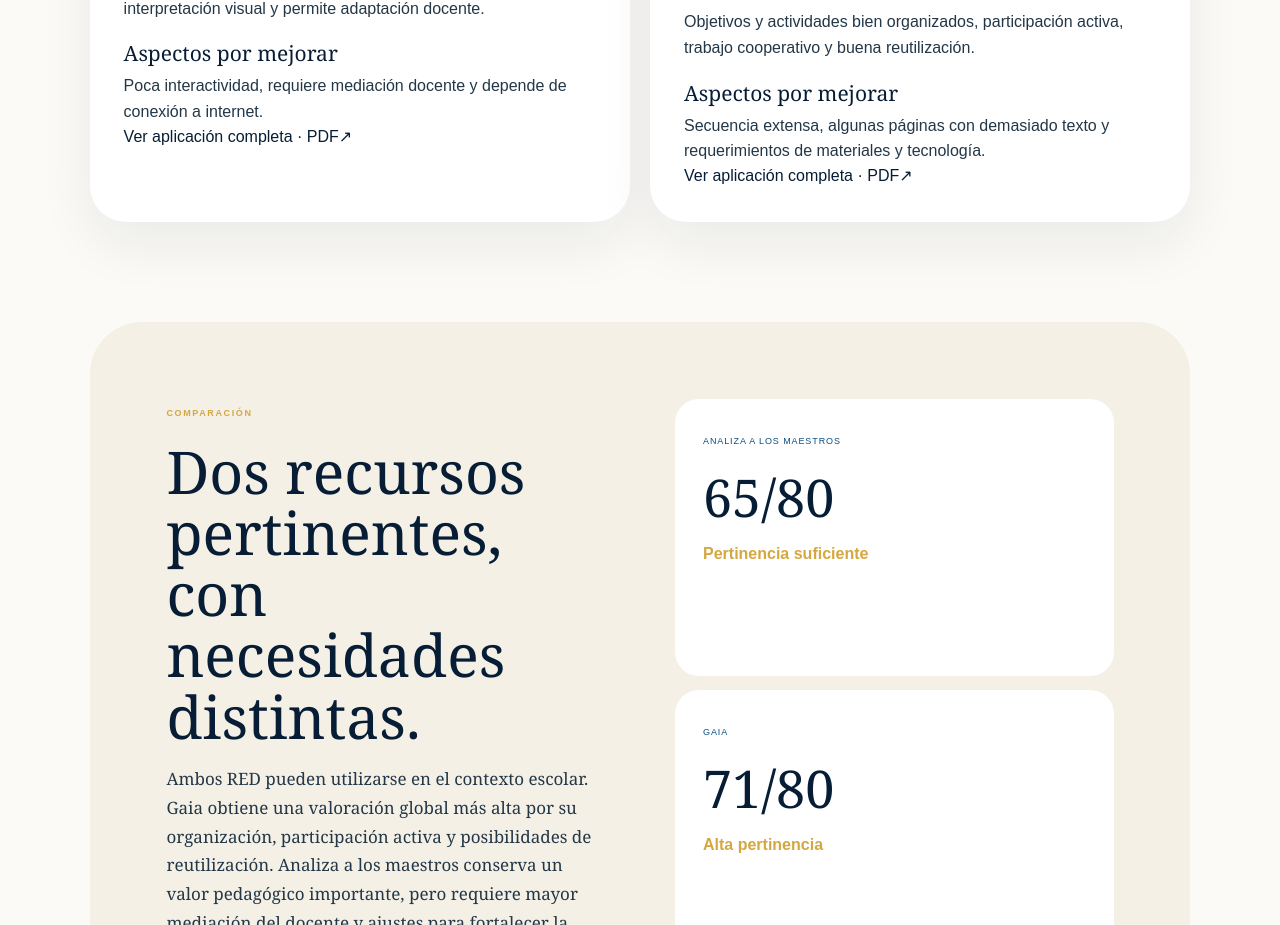
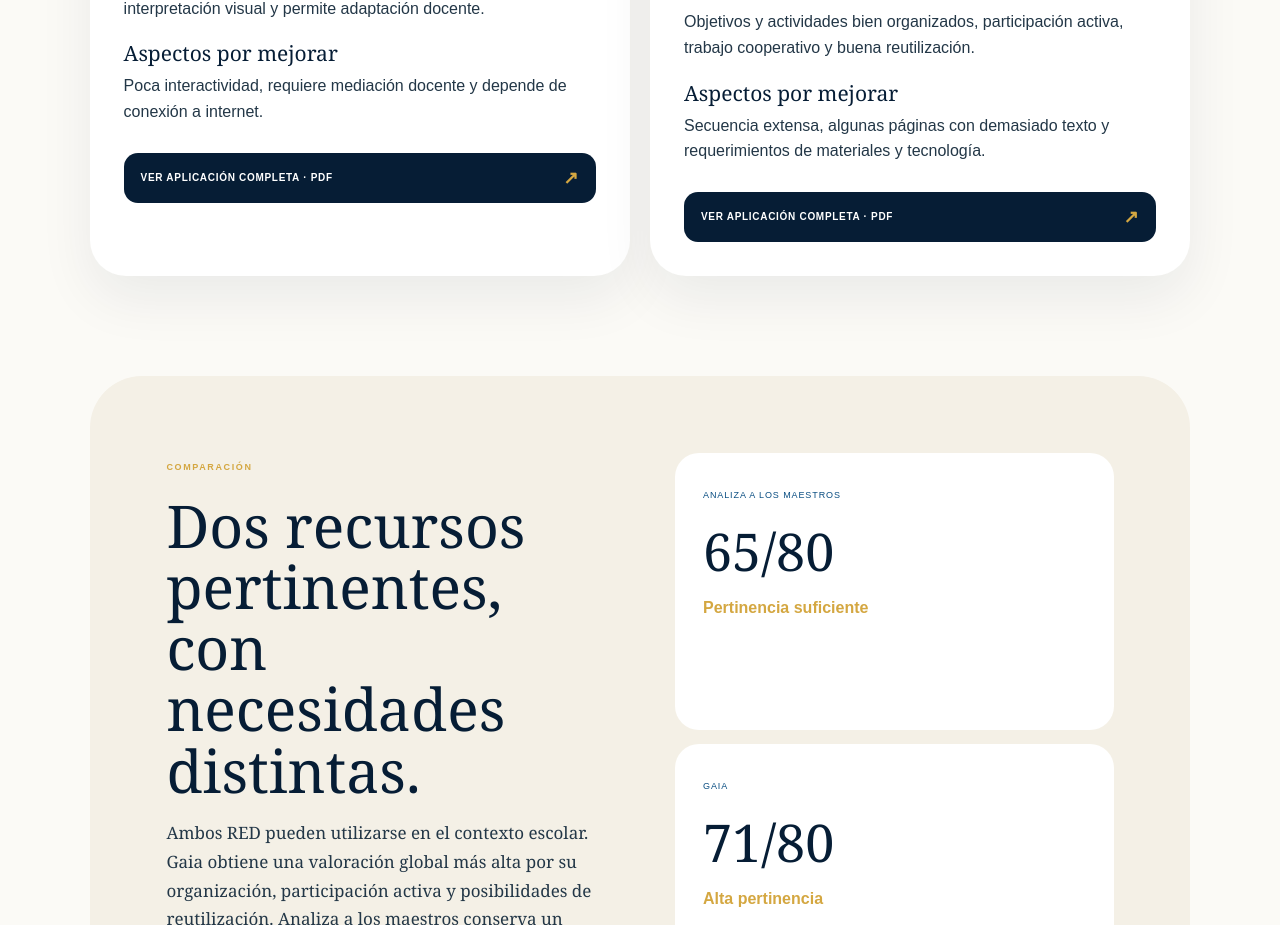
Before and after one commit to YizusG/evaluacion-recursos-educativos, a Next.js app: page /aplicacion in a window 1280 px wide. Shown: the part 1770-2695 px from the top of the page. Built offline with nearby package versions, Linux system fonts and the light colour scheme.

Commit message:
Da estilo a los botones PDF de CODA-Contexto

```diff
--- a/app/corrections.css
+++ b/app/corrections.css
@@ -140,3 +140,27 @@
 
 @media(max-width:1000px){.redesign-lead,.application-intro,.scale-section,.method-section,.comparison-block,.canva-section{grid-template-columns:1fr}.criteria-grid{grid-template-columns:1fr 1fr}.interpretation-grid{grid-template-columns:1fr 1fr}.application-results{grid-template-columns:1fr}.scale-list{grid-template-columns:repeat(5,1fr)}}
 @media(max-width:620px){.redesign-lead,.application-intro{padding:75px 20px}.reference-models,.criteria-section,.interpretation-section,.method-section,.questions-section,.application-results{padding-left:20px;padding-right:20px}.reference-models,.criteria-grid,.interpretation-grid{grid-template-columns:1fr}.redesign-problem,.instrument-summary,.application-close,.scale-section,.comparison-block,.canva-section{margin-left:20px;margin-right:20px;padding:34px 24px;border-radius:34px}.scale-list{grid-template-columns:1fr}.method-section{gap:30px}.questions-section article{grid-template-columns:48px 1fr;gap:14px}.application-results figure{height:210px}.canva-frame{border-radius:18px}}
+
+
+/* Botones de documentos CODA-Contexto */
+.pdf-action{
+  width:100%;
+  margin-top:28px;
+  display:flex;
+  align-items:center;
+  justify-content:space-between;
+  gap:14px;
+  border:0;
+  border-radius:14px;
+  padding:14px 17px;
+  background:var(--navy);
+  color:#fff;
+  font:800 10px Arial,Helvetica,sans-serif;
+  letter-spacing:.07em;
+  text-transform:uppercase;
+  cursor:pointer;
+  transition:.25s;
+}
+.pdf-action:hover{background:var(--blue);transform:translateY(-2px)}
+.pdf-action:disabled{opacity:.65;cursor:wait;transform:none}
+.pdf-action span{font-size:18px;color:var(--gold)}
```
